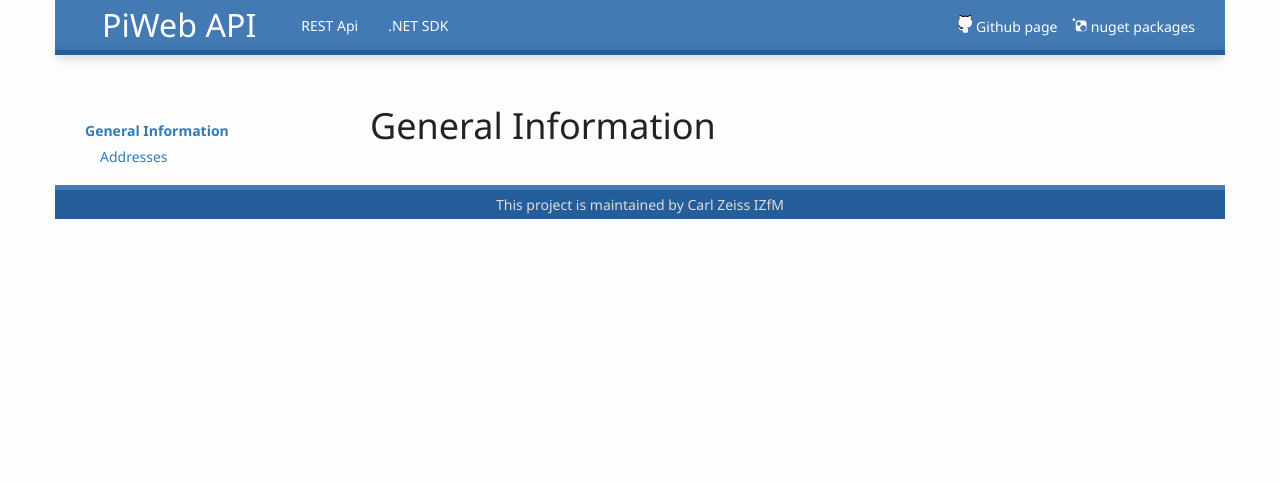
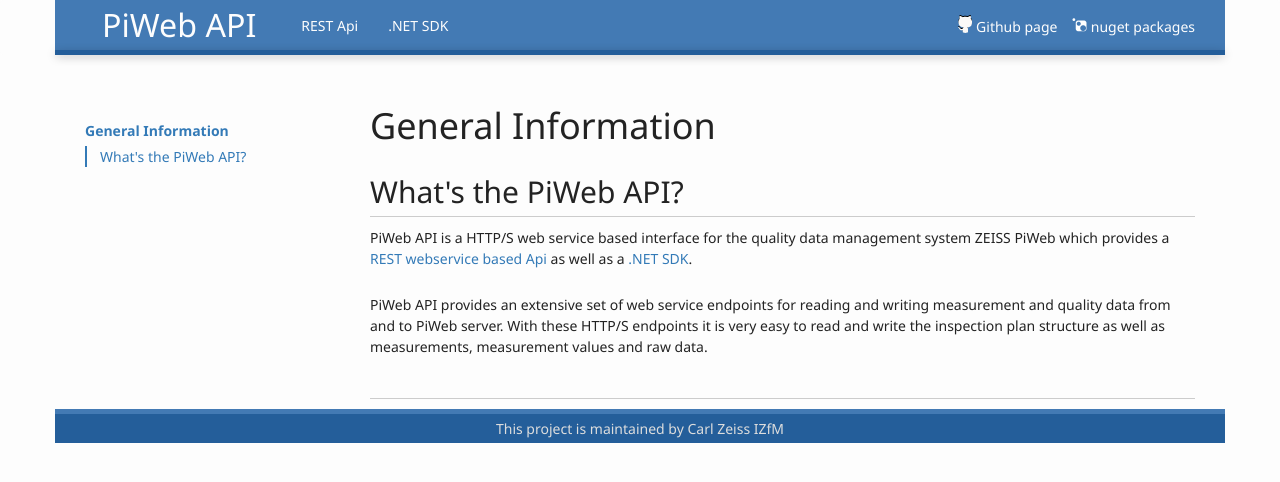
Before and after one commit to ZEISS-PiWeb/PiWeb-Api, a Jekyll site: the page built from _pages/00-piwebapi.md, in a window 1280 px wide. Shown: the top 482 px of the page. Built offline with Jekyll 4.4.1, drawn with Linux system fonts in a browser that asks for light colours.

Commit message:
Updated page

```diff
--- a/_pages/00-piwebapi.md
+++ b/_pages/00-piwebapi.md
@@ -7,9 +7,20 @@
     title: General Information
     anchor: gi
     secs:
-     addresses:
-        title: Addresses
-        anchor: gi-addresses
+     whatis:
+        title: What's the PiWeb API?
+        anchor: gi-api
+    requirements:
+        title: Requirements
+        anchor: gi-requirements
 ---
 
 <h1 id="{{page.sections['general'].anchor}}">{{page.sections['general'].title}}</h1>
+
+<h2 id="{{page.sections['general']['secs']['whatis'].anchor}}">{{page.sections['general']['secs']['whatis'].title}}</h2>
+
+PiWeb API is a HTTP/S web service based interface for the quality data management system ZEISS PiWeb which provides a [REST webservice based Api](/PiWeb-API/restapi) as well as a [.NET SDK](/PiWeb-API/sdk).
+
+PiWeb API provides an extensive set of web service endpoints for reading and writing measurement and quality data from and to PiWeb server. With these HTTP/S endpoints it is very easy to read and write the inspection plan structure as well as measurements, measurement values and raw data.
+
+<h2 id="{{page.sections['general']['secs']['requirements'].anchor}}">{{page.sections['general']['secs']['requirements'].title}}</h2>
```
